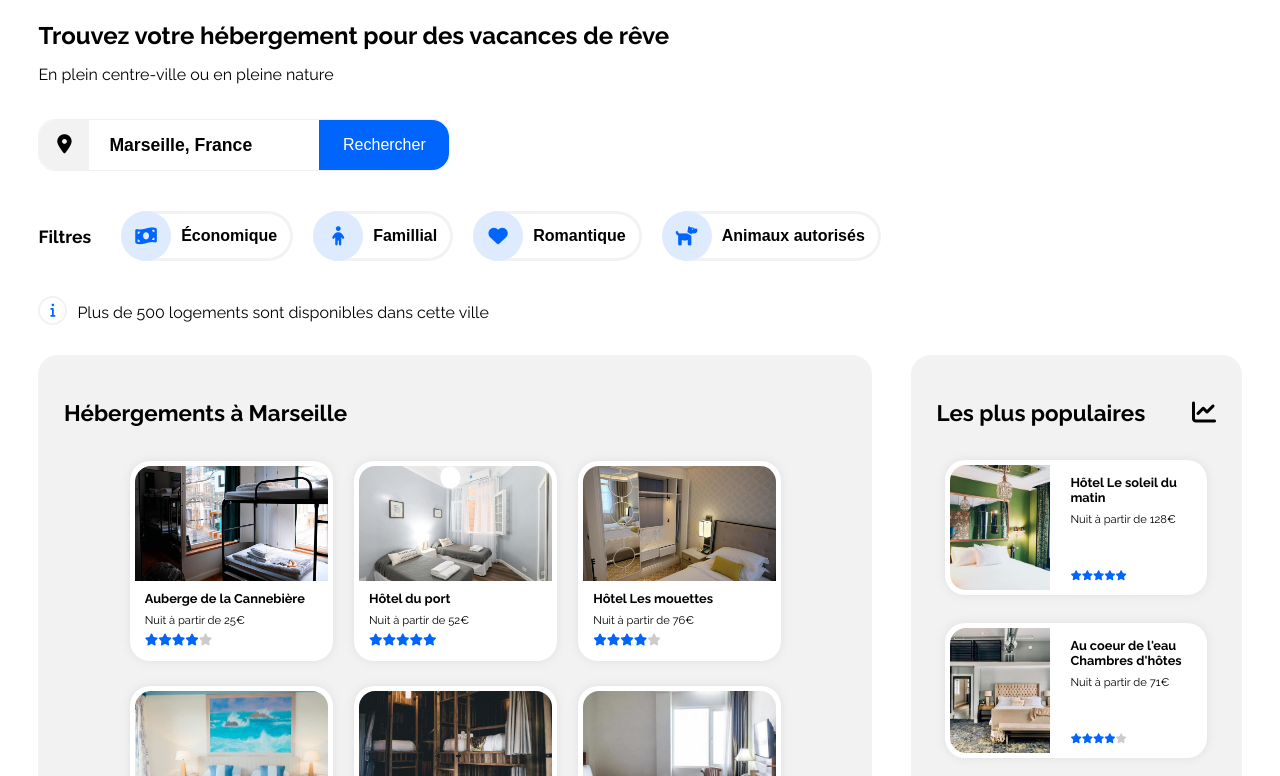
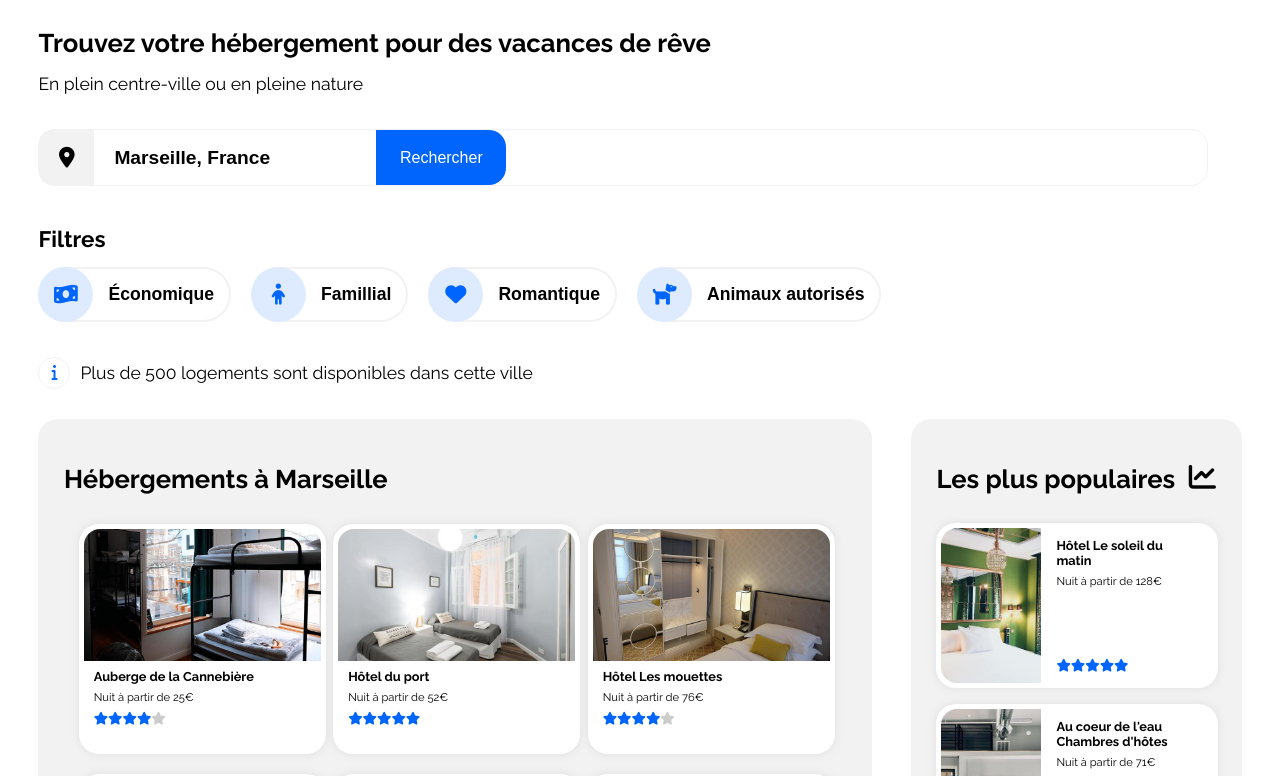
Before and after one commit to Evan267/EvanBerger_2_20112020, a plain HTML site: page Reservia/prototype.html in a window 1280 px wide. Shown: the part 97-873 px from the top of the page. Drawn offline with Linux system fonts and the light colour scheme.

Commit message:
Version 0.4 Correction partie mobile

```diff
--- a/Reservia/protostyle.css
+++ b/Reservia/protostyle.css
@@ -41,6 +41,15 @@ h1, h2, h3, h4, h5{font-family: 'Raleway bold';}
 
 #boutonrecherche2{display:none;}
 
+h1, h3, h2{font-size:1.2em}
+
+p{font-size: 0.8em;}
+
+h4{font-size: 0.8em}
+
+figcaption p{font-size:0.7em;}
+
+h5{font-size: 1em;}
 
 
 /*Header*/
@@ -60,12 +69,13 @@ header{
     padding-bottom: 30px;
 }
 
-#logo img{width: 95px;}
+#logo img{width: 88px;}
 
 header p{
     text-decoration: none;
     font-family: "Raleway bold";
     margin-right: 5%;
+    font-size:0.9em;
 }
 
 a[title="s'inscrire"]{color: #0065fc;}
@@ -84,6 +94,7 @@ nav a{
     text-align: center;
     border-bottom: 3px #F2F2F2 solid;
     padding-bottom: 15px;
+    font-size: 0.9em;
 }
 
 nav a[href="#hebergements"]{
@@ -99,60 +110,59 @@ nav a[href="#activites"]:active{
 
 /*Section Recherche/filtres*/
 
-h1{font-size: 1.5em;}
-
 h1 + p{
     margin-top: 15px;
     margin-bottom: 35px;
 }
 
-
-
-        /*Champ de recherche*/
+    /*Champ de recherche*/
 
 #champrecherche{
     display: flex;
     align-items: stretch;
     width: min-content;
-    height: 50px;
+    height: 45px;
     border: 1px #F2F2F2 solid;
     border-radius: 17px;
+    width:97%;
 }
 
 #champrecherche input{
     display: block;
-    width: 230px;
+    max-width: 100%;
     border: none;
     padding-left:20px;
-    font-size: 1.1em;
+    font-size: 0.9em;
     font-weight: bold;
 }
 
 #localisation, #boutonrecherche{
-    font-size: 1.2em;
-    width: 50px;
+    font-size: 1.0em;
+    width: 45px;
+    height: 45px;
     border: none;
 }
 
 #localisation{
-    border-radius: 17px 0px 0px 17px;
+    border-radius: 13px 0px 0px 13px;
     color: black;
     background-color: #F2F2F2;
 }
 
 #boutonrecherche{
+    position: absolute;
+    right:5%;
     color:white;
     background-color: #0065fc;
-    border-radius: 17px;
+    border-radius: 13px;
 }
 
 
         /*Filtres*/
 
 h2{
-    font-size: 1.1em;
     margin-bottom: 15px;
-    flex: 1 0 100%;
+    width:100%;
 }
 
 #listefiltres{
@@ -166,28 +176,28 @@ h2{
 #listefiltres button{
     display: flex;
     align-items: center;
-    font-size: 1em;
+    font-size: 0.8em;
     font-weight: bold;
-    height: 50px;
+    height: 45px;
     border-radius: 30px;
     background-color: white;
-    border: 3px #F2F2F2 solid;
+    border: 2px #F2F2F2 solid;
     border-left: none;
     margin-bottom: 15px;
-    margin-right: 10px;
-    padding-right:13px;
+    margin-right: auto;
+    padding-right:15px;
 }
 
 #listefiltres i {
     display: flex;
     align-items: center;
     justify-content: center;
-    width: 50px;
-    height: 50px;
+    height: 45px;
+    width: 45px;
     border-radius: 30px;
     background-color: #deebff;
     color: #0065fc;
-    margin-right: 10px;
+    margin-right: 12px;
     font-size: 1.2em;
 }
 
@@ -206,11 +216,11 @@ h2{
 
 .fa-info{
     text-align: center;
-    font-size: 14px;
-    padding-top: 5px;
-    width: 25px;
-    height: 20px;
-    border: 2px #F2F2F2 solid;
+    font-size: 0.7em;
+    padding-top: 4px;
+    width: 20px;
+    height: 16px;
+    border: 1px #F2F2F2 solid;
     border-radius: 50%;
     color: #0065fc;
     margin-right: 10px;
@@ -223,32 +233,26 @@ h2{
     align-items: flex-start;
 }
 
-#info p{margin-top: 7px;}
+#info p{margin-top: 5px;}
 
 
 /*Sections*/
 
 h3{
-    font-size: 1.4em;
-    margin-bottom: 25px;
+    margin-bottom: 10px;
     align-self: flex-start;
 }
 
 .conteneur1, .conteneur2, .conteneur3{
-    width: 90%;
-    max-width: 375px;
-    margin: 15px auto;
+    width: 97%;
+    margin: 10px 0px;
     box-shadow:0px 0px 10px #dfdfdf ;
     border-radius: 20px;
     background-color: white;
 }
 
-h4 {font-size: 1.0em;}
+figcaption p{margin-top:6px;}
 
-figcaption p{
-    font-size:0.8em;
-    margin-top:7px;
-}
 
 #activites, #populaires, #hebergements{
     display: flex;
@@ -262,9 +266,8 @@ figcaption p{
     .etoile{
         display: flex;
         margin-top: auto;
+        font-size: 0.6em;
     }
-
-    .conteneur1 .etoile{font-size: 10px;}
 
     .bleu{color:#0065fc;}
 
@@ -282,7 +285,7 @@ figcaption p{
 }
 
 #titreetlien i{
-    font-size: 1.5em;
+    font-size: 1.3em;
     color: black;
 }
 
@@ -292,13 +295,12 @@ figcaption p{
     display: flex;
     flex-direction: row;
     padding: 5px;
-    margin-bottom:10px;
-    height: 125px;
+    height: 110px;
 }
 
 .conteneur1 img{
-    width: 127px;
-    height: 125px;
+    width: 40%;
+    height: 100%;
     border-radius: 16px 0px 0px 16px;
     object-fit: cover;
 }
@@ -306,7 +308,7 @@ figcaption p{
 .conteneur1 figcaption{
     display: flex;
     flex-direction: column;
-    padding: 10px 35px 10px 20px;
+    padding: 10px 15px;
 }
 
 
@@ -317,7 +319,8 @@ figcaption p{
     align-self: flex-start;
     margin-top: auto;
     font-family: "Raleway bold";
-    margin-top:20px;
+    margin-top: 20px;
+    font-size: 0.9em;
 }
 
 
@@ -326,7 +329,7 @@ figcaption p{
 .conteneur2{
     display: flex;
     flex-direction: column;
-    height:190px;
+    height:155px;
     background-color: white;
     padding: 5px;
     margin-bottom:10px;
@@ -336,19 +339,15 @@ figcaption p{
 
 .conteneur2 img{
     width: 100%;
-    height: 115px;
+    height: 60%;
     border-radius: 16px 16px 0px 0px;
     object-fit: cover;
 }
 
-.conteneur2 figcaption{margin:10px 15px 10px 10px;}
+.conteneur2 figcaption{margin:8px 10px;}
 
+.conteneur2 p {margin-bottom: 9px;}
 
-        /*Etoiles*/
-
-.conteneur2 .etoile{font-size: 12px;}
-
-.conteneur2 p {margin-bottom: 7px;}
 
 
 /*Section 4*/
@@ -365,26 +364,23 @@ figcaption p{
 .conteneur3{
     display: flex;
     flex-direction: column;
-    height:190px;
+    height:150px;
+    width: 100%;
 }
+
 
 .texteActivite{
     position: absolute;
     bottom:0;
     width: 100%;
-    padding: 18px 0px;
+    padding: 15px 0px;
     background-color: white;
     border-radius: 0px 0px 20px 20px;
 }
 
-.texteActivite h4{
-    margin-left:15px;
+.texteActivite h4{margin-left:15px;}
 
-}
-
-
-
-    /*Images*/
+        /*Images*/
 #vieuxPort{
     background: url('images/activites/4_small/reno-laithienne-QUgJhdY5Fyk-unsplash.jpg') no-repeat;
     background-size: cover;
@@ -436,7 +432,6 @@ footer{
 }
 
 h5{
-    font-size: 1em;
     margin: 45px 0px 20px;
 }
 
@@ -463,19 +458,125 @@ footer li{
     #listefiltres button{font-size: 0.9em;}
 }
 
-@media screen and (min-width:300px) and (max-width: 370px){
-    h1{font-size:1.3em}
+@media screen and (min-width: 370px){
 
-    h1 + p{font-size: 0.8em}
+    #logo img{width:100px;}
 
-    h4{font-size: 0.9em}
+    header p, nav a{font-size: 1.0em;}
 
-    figcaption p{font-size: 0.8em}
+    h1, h3{font-size:1.4em}
+    h2{font-size:1.2em}
 
-    #champrecherche input{width: 160px}
+    p{font-size: 1.0em;}
 
-    .conteneur1 figcaption{padding-right:0px}
+    h4{font-size: 1em}
+
+    figcaption p{font-size:0.9em;}
+
+    h5{font-size: 1.1em;}
+
+    #titreetlien i{font-size:1.5em}
+
+    .etoile{font-size: 0.7em;}
+
+    #affiPlus{font-size: 1.2em;}
+
+    #localisation, #boutonrecherche{
+        font-size: 1.2em;
+        width: 50px;
+    }
+
+    #champrecherche input{
+        font-size: 1.1em;
+    }
+
+    #champrecherche, #localisation, #boutonrecherche{
+        height: 50px;
+    }
+
+    #listefiltres button{
+        font-size: 1em;
+        height: 50px;
+    }
+
+    #listefiltres i {
+        width: 50px;
+        height: 50px;
+        margin-right: 15px;
+    }
+
+    .fa-info{
+        font-size: 0.9em;
+        padding-top: 5px;
+        width: 25px;
+        height: 20px;
+    }
+
+    .conteneur1{height:145px;}
+    .conteneur2{height:200px;}
+    .conteneur3{height:190px;}
+
+    .texteActivite{padding:20px 0px;}
 }
+
+
+@media screen and (min-width: 420px){
+
+    #logo img{width:110px;}
+
+    header p, nav a{font-size: 1.1em;}
+
+    h1, h3{font-size:1.6em}
+
+    h2{font-size:1.4em}
+
+    p{font-size: 1.1em;}
+
+    h4{font-size: 1.1em}
+
+    figcaption p{font-size:1em;}
+
+    #champrecherche, #localisation, #boutonrecherche{height: 55px;}
+
+    #localisation, #boutonrecherche{
+        font-size: 1.3em;
+        width: 55px;
+    }
+
+    #champrecherche input{font-size: 1.2em;}
+
+    #listefiltres button{
+        font-size: 1.1em;
+        height: 55px;
+    }
+
+    #listefiltres i {
+        width: 55px;
+        height: 55px;
+    }
+
+    .fa-info{
+        font-size: 1em;
+        padding-top: 6px;
+        width: 30px;
+        height: 24px;
+    }
+
+    .conteneur1{height:155px;}
+    .conteneur2{height:220px;}
+    .conteneur3{height:205px;}
+
+    #titreetlien i{font-size:1.7em}
+
+    .etoile{font-size: 0.8em;}
+
+    #affiPlus{font-size: 1.3em;}
+}
+
+
+
+
+
 
 
 
```
